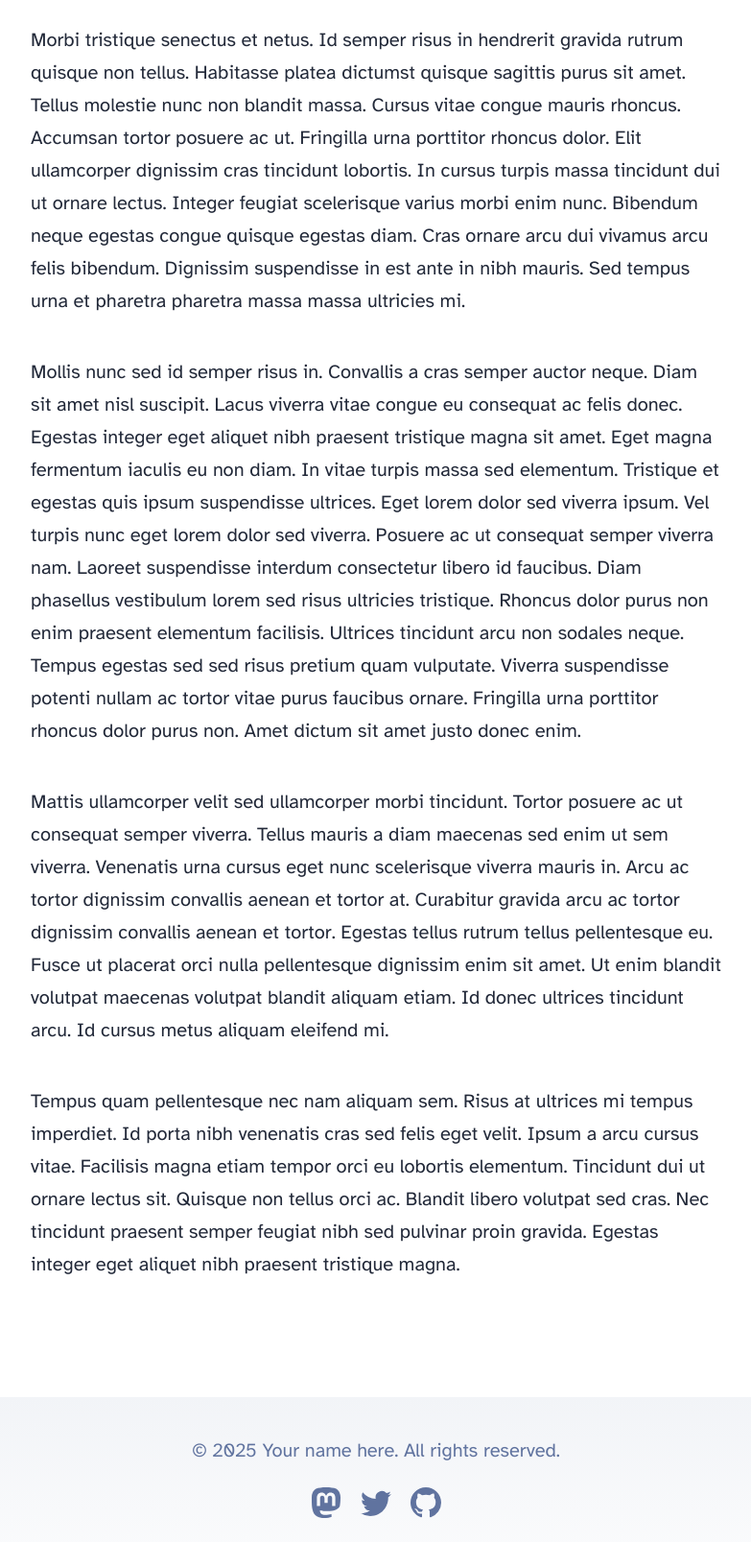
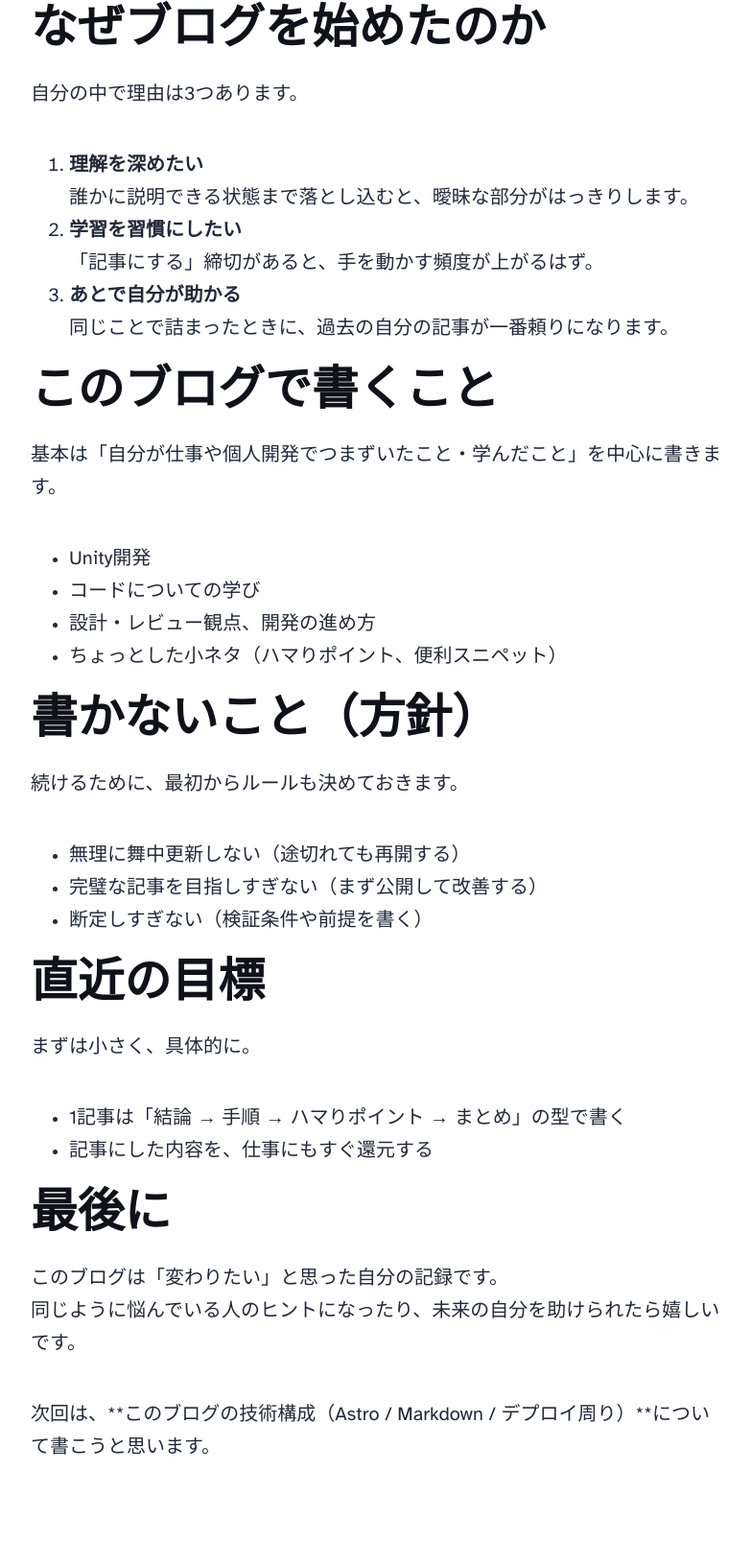
Before and after one commit to oukichi51/OukichiSite, an Astro site: page /OukichiSite/blog/first-post in a window 1280 px wide. Shown: the part 1193-2800 px from the top of the page at 96% size, without its empty margins (248-1031 px from the left). Built offline with nearby package versions, Linux system fonts and the light colour scheme; Astro itself is replaced by a stand-in of ours.

Commit message:
記事の更新

```diff
--- a/src/content/blog/first-post.md
+++ b/src/content/blog/first-post.md
@@ -1,16 +1,54 @@
 ---
-title: 'First post'
-description: 'Lorem ipsum dolor sit amet'
-pubDate: 'Jul 08 2022'
+title: '技術ブログをはじめました'
+description: 'エンジニア5年目、変わりたいと思いブログを始めました。'
+pubDate: 'Dec 24 2025'
 heroImage: '../../assets/blog-placeholder-3.jpg'
 ---
 
-Lorem ipsum dolor sit amet, consectetur adipiscing elit, sed do eiusmod tempor incididunt ut labore et dolore magna aliqua. Vitae ultricies leo integer malesuada nunc vel risus commodo viverra. Adipiscing enim eu turpis egestas pretium. Euismod elementum nisi quis eleifend quam adipiscing. In hac habitasse platea dictumst vestibulum. Sagittis purus sit amet volutpat. Netus et malesuada fames ac turpis egestas. Eget magna fermentum iaculis eu non diam phasellus vestibulum lorem. Varius sit amet mattis vulputate enim. Habitasse platea dictumst quisque sagittis. Integer quis auctor elit sed vulputate mi. Dictumst quisque sagittis purus sit amet.
+こんにちは。エンジニア5年目のおーきちです。
 
-Morbi tristique senectus et netus. Id semper risus in hendrerit gravida rutrum quisque non tellus. Habitasse platea dictumst quisque sagittis purus sit amet. Tellus molestie nunc non blandit massa. Cursus vitae congue mauris rhoncus. Accumsan tortor posuere ac ut. Fringilla urna porttitor rhoncus dolor. Elit ullamcorper dignissim cras tincidunt lobortis. In cursus turpis massa tincidunt dui ut ornare lectus. Integer feugiat scelerisque varius morbi enim nunc. Bibendum neque egestas congue quisque egestas diam. Cras ornare arcu dui vivamus arcu felis bibendum. Dignissim suspendisse in est ante in nibh mauris. Sed tempus urna et pharetra pharetra massa massa ultricies mi.
+今年に入ってから「現状のままだと伸び悩むかも」と感じることが増えました。
+仕事は回せるけれど、学びが点になっていて線になっていない。アウトプットが少ない。
+そんな反省から、技術ブログを始めることにしました。
 
-Mollis nunc sed id semper risus in. Convallis a cras semper auctor neque. Diam sit amet nisl suscipit. Lacus viverra vitae congue eu consequat ac felis donec. Egestas integer eget aliquet nibh praesent tristique magna sit amet. Eget magna fermentum iaculis eu non diam. In vitae turpis massa sed elementum. Tristique et egestas quis ipsum suspendisse ultrices. Eget lorem dolor sed viverra ipsum. Vel turpis nunc eget lorem dolor sed viverra. Posuere ac ut consequat semper viverra nam. Laoreet suspendisse interdum consectetur libero id faucibus. Diam phasellus vestibulum lorem sed risus ultricies tristique. Rhoncus dolor purus non enim praesent elementum facilisis. Ultrices tincidunt arcu non sodales neque. Tempus egestas sed sed risus pretium quam vulputate. Viverra suspendisse potenti nullam ac tortor vitae purus faucibus ornare. Fringilla urna porttitor rhoncus dolor purus non. Amet dictum sit amet justo donec enim.
+## なぜブログを始めたのか
 
-Mattis ullamcorper velit sed ullamcorper morbi tincidunt. Tortor posuere ac ut consequat semper viverra. Tellus mauris a diam maecenas sed enim ut sem viverra. Venenatis urna cursus eget nunc scelerisque viverra mauris in. Arcu ac tortor dignissim convallis aenean et tortor at. Curabitur gravida arcu ac tortor dignissim convallis aenean et tortor. Egestas tellus rutrum tellus pellentesque eu. Fusce ut placerat orci nulla pellentesque dignissim enim sit amet. Ut enim blandit volutpat maecenas volutpat blandit aliquam etiam. Id donec ultrices tincidunt arcu. Id cursus metus aliquam eleifend mi.
+自分の中で理由は3つあります。
 
-Tempus quam pellentesque nec nam aliquam sem. Risus at ultrices mi tempus imperdiet. Id porta nibh venenatis cras sed felis eget velit. Ipsum a arcu cursus vitae. Facilisis magna etiam tempor orci eu lobortis elementum. Tincidunt dui ut ornare lectus sit. Quisque non tellus orci ac. Blandit libero volutpat sed cras. Nec tincidunt praesent semper feugiat nibh sed pulvinar proin gravida. Egestas integer eget aliquet nibh praesent tristique magna.
+1. **理解を深めたい**
+   誰かに説明できる状態まで落とし込むと、曖昧な部分がはっきりします。
+2. **学習を習慣にしたい**
+   「記事にする」締切があると、手を動かす頻度が上がるはず。
+3. **あとで自分が助かる**
+   同じことで詰まったときに、過去の自分の記事が一番頼りになります。
+
+## このブログで書くこと
+
+基本は「自分が仕事や個人開発でつまずいたこと・学んだこと」を中心に書きます。
+
+- Unity開発
+- コードについての学び
+- 設計・レビュー観点、開発の進め方
+- ちょっとした小ネタ（ハマりポイント、便利スニペット）
+
+## 書かないこと（方針）
+
+続けるために、最初からルールも決めておきます。
+
+- 無理に舞中更新しない（途切れても再開する）
+- 完璧な記事を目指しすぎない（まず公開して改善する）
+- 断定しすぎない（検証条件や前提を書く）
+
+## 直近の目標
+
+まずは小さく、具体的に。
+
+- 1記事は「結論 → 手順 → ハマりポイント → まとめ」の型で書く
+- 記事にした内容を、仕事にもすぐ還元する
+
+## 最後に
+
+このブログは「変わりたい」と思った自分の記録です。
+同じように悩んでいる人のヒントになったり、未来の自分を助けられたら嬉しいです。
+
+次回は、**このブログの技術構成（Astro / Markdown / デプロイ周り）**について書こうと思います。
```
